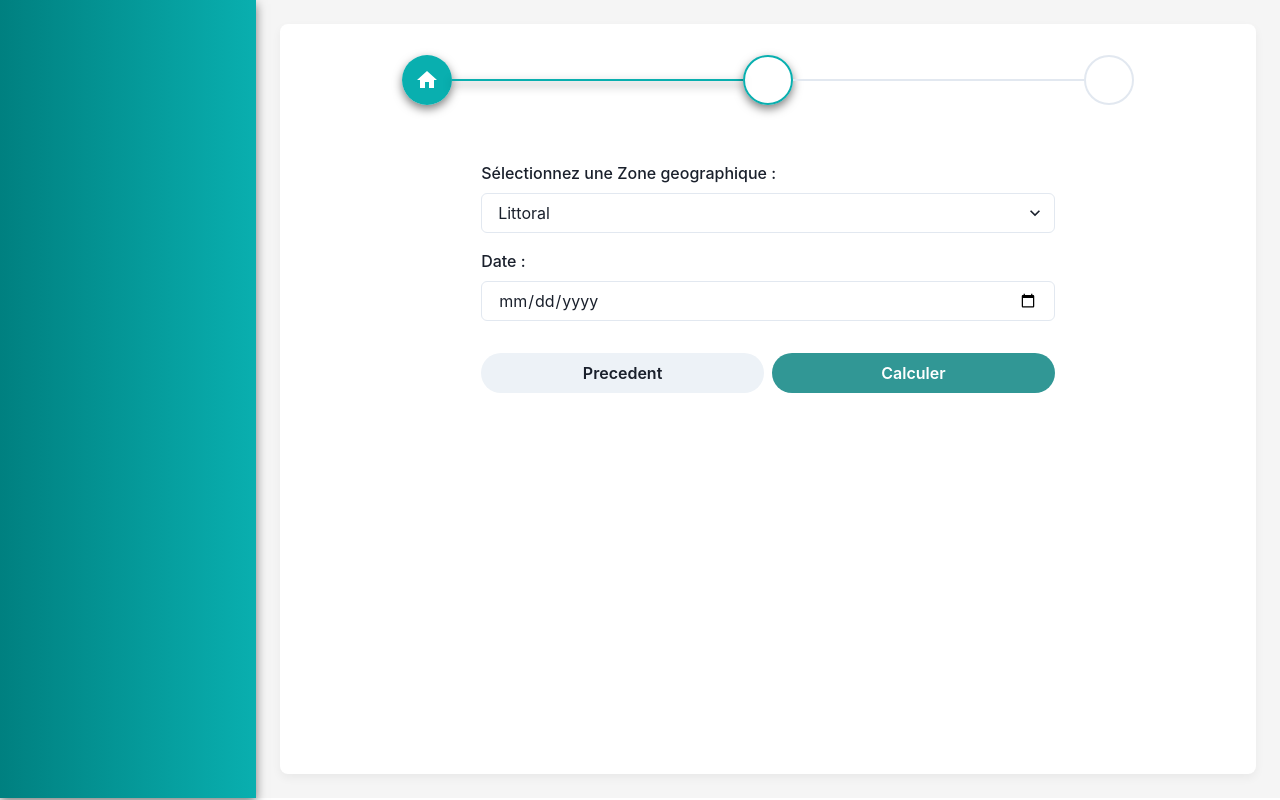
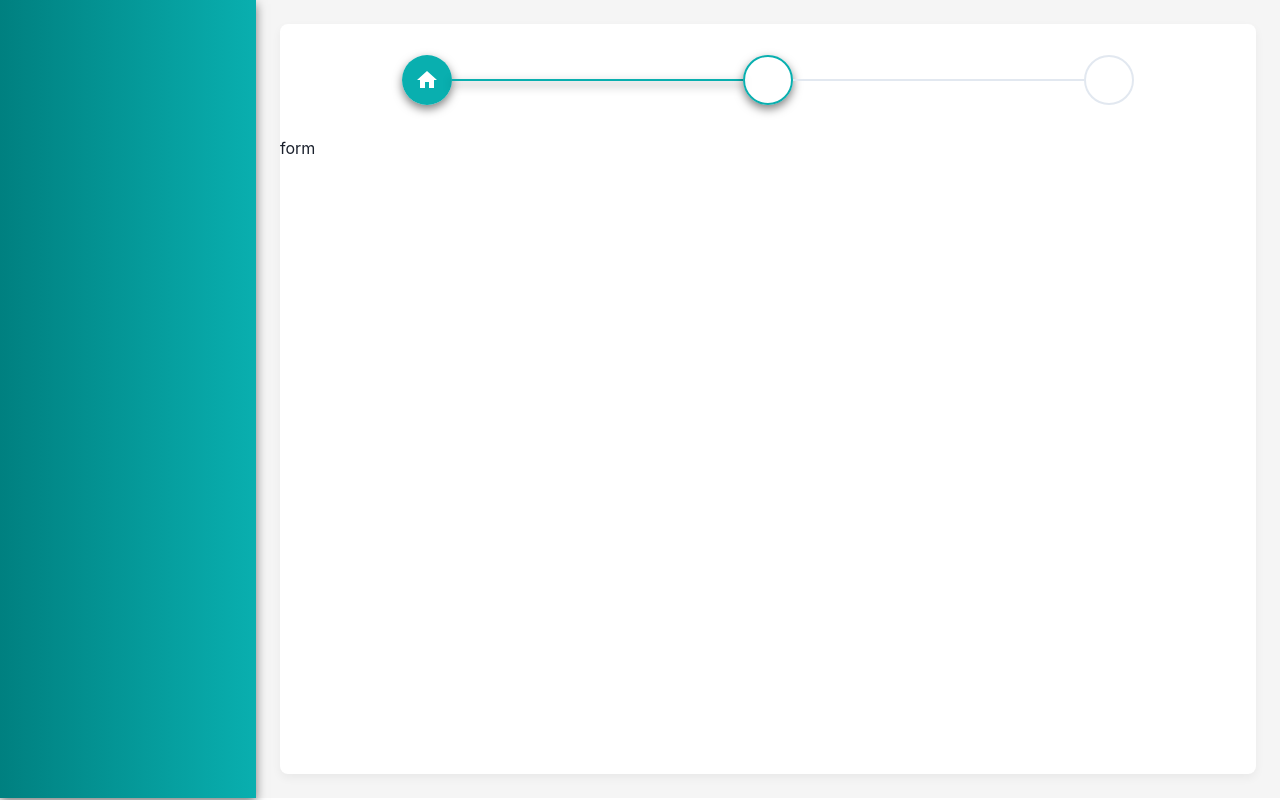
Before and after one commit to Essimbi/electron-react-test, a React (Create React App) app in the folder app/: page / in a window 1280 px wide. Built offline with nearby package versions, Linux system fonts and the light colour scheme.

Commit message:
envoi des donnee image et icone

```diff
--- a/app/src/Components/contentStepWrapperDonneMetheo/index.tsx
+++ /dev/null
@@ -1,45 +0,0 @@
-import { Box, Button, Container, FormControl, FormLabel, Input, Select, Stack } from '@chakra-ui/react';
-
-const theme = {
-    colors: {
-      gray: {
-        100: '#817876',
-      },
-    },
-  }
-
-export const DonneMetheo = () => {
-    return (
-
-        <Container>
-            <Box >
-                <FormControl mb={4} width={'100%'} mt={25}>
-                    <FormLabel >Sélectionnez une Zone geographique :</FormLabel>
-                    <Select>
-                        <option value="option1">Littoral</option>
-                        <option value="option2">Centre</option>
-                        <option value="option3">Extreme Nord</option>
-                        <option value="option3">Extreme sud</option>
-                        <option value="option3">Sud</option>
-                        <option value="option3">EST</option>
-                    </Select>
-                </FormControl>
-
-                <FormControl mb={4} width={'100%'}>
-                    <FormLabel>Date :</FormLabel>
-                    <Input type="date" />
-                </FormControl>
-
-                <Stack direction='row' spacing={2} align='center'>
-                    <Button mt={4} colorScheme='gray' width={'100%'} borderRadius={'50px'} size='md'>
-                        Precedent
-                    </Button>
-
-                    <Button mt={4} colorScheme='teal' width={'100%'} borderRadius={'50px'} size='md'>
-                        Calculer
-                    </Button>
-                </Stack>
-            </Box>
-        </Container>
-    )
-}
--- a/app/src/Layouts/ContentStepWrapper/index.tsx
+++ b/app/src/Layouts/ContentStepWrapper/index.tsx
@@ -1,13 +1,12 @@
 import { Box } from '@mui/material';
-// import { InformForm } from '../../Components/ContentStepWrapperInscriptionForm';
-import { DonneMetheo } from '../../Components/contentStepWrapperDonneMetheo';
+import { InformForm } from '../../Components/ContentStepWrapperInscriptionForm';
 
 export const ContentStepWrapper = () => {
   let result: any;
   const step = '1';
   switch (parseInt(step)) {
     case 1:
-      result = <DonneMetheo />;
+      result = <InformForm />;
       break;
     case 2:
       result = 'second form component';
```
